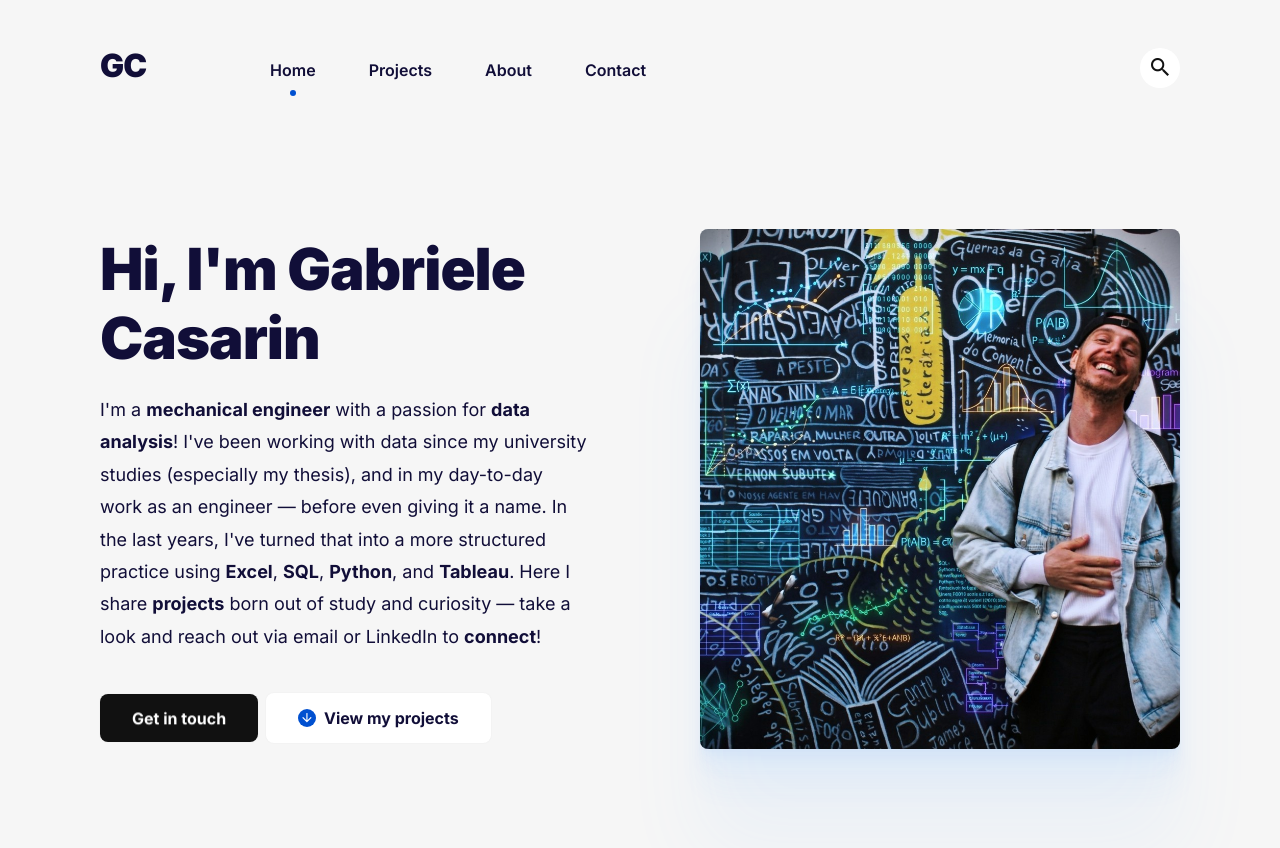
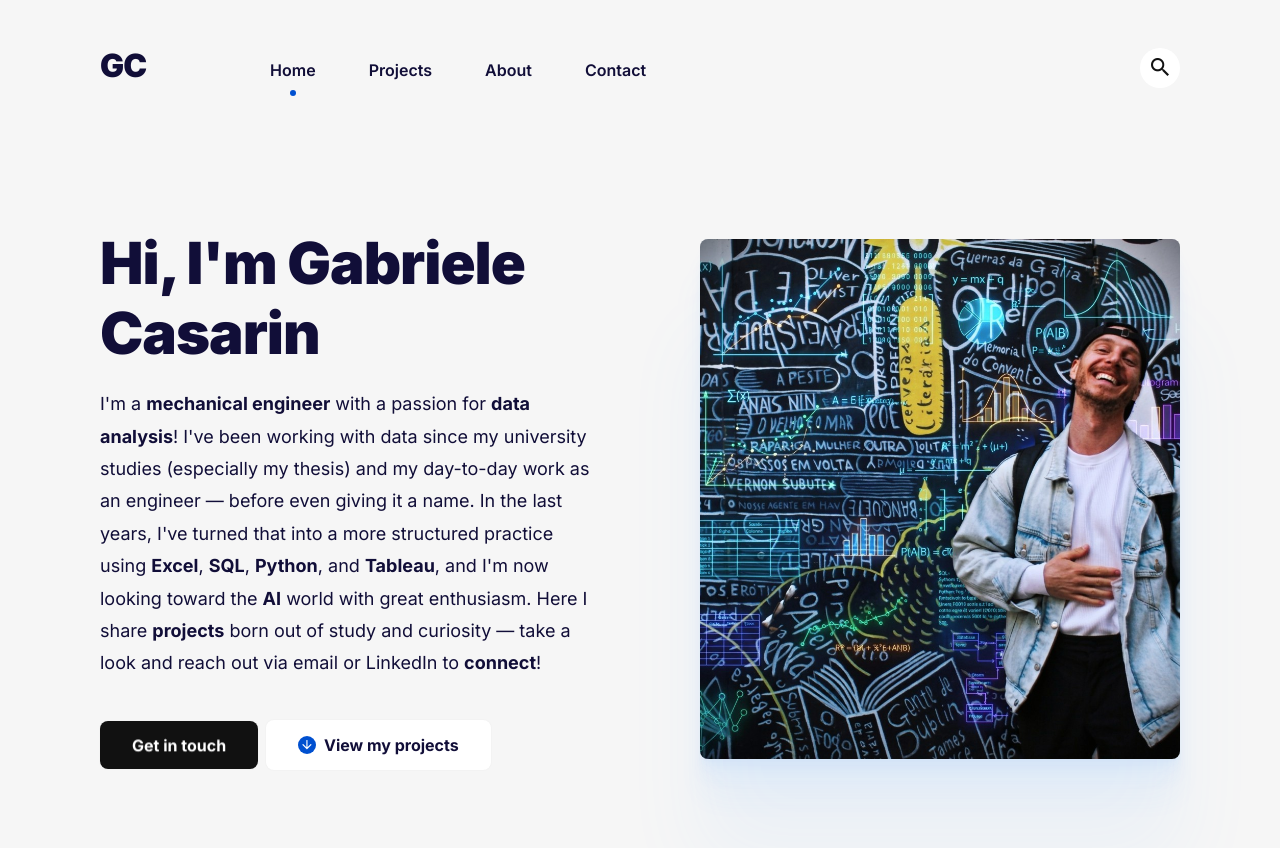
Before and after one commit to gcasarin/gcasarin.github.io, a Jekyll site: the page built from index.html, in a window 1280 px wide and 900 px high. Shown: the top 848 px of the window. Built offline with Jekyll 4.4.1, drawn with Linux system fonts in a browser that asks for light colours.

Commit message:
Update settings.yml

```diff
--- a/_data/settings.yml
+++ b/_data/settings.yml
@@ -36,7 +36,7 @@ footer_menu__settings:
 # Hero settings
 hero__settings:
   title: "Hi, I'm Gabriele Casarin"
-  description_html: "I'm a <strong>mechanical engineer</strong> with a passion for <strong>data analysis</strong>! I've been working with data since my university studies (especially my thesis), and in my day-to-day work as an engineer — before even giving it a name. In the last years, I've turned that into a more structured practice using <strong>Excel</strong>, <strong>SQL</strong>, <strong>Python</strong>, and <strong>Tableau</strong>. Here I share <strong/>projects</strong> born out of study and curiosity — take a look and reach out via email or LinkedIn to <strong>connect</strong>!"
+  description_html: "I'm a <strong>mechanical engineer</strong> with a passion for <strong>data analysis</strong>! I've been working with data since my university studies (especially my thesis) and my day-to-day work as an engineer — before even giving it a name. In the last years, I've turned that into a more structured practice using <strong>Excel</strong>, <strong>SQL</strong>, <strong>Python</strong>, and <strong>Tableau</strong>, and I'm now looking toward the <strong>AI</strong> world with great enthusiasm. Here I share <strong/>projects</strong> born out of study and curiosity — take a look and reach out via email or LinkedIn to <strong>connect</strong>!"
   image: "/images/cover_image_portfolio.jpeg"
   image_alt: "Gabriele Casarin's picture"
   cta_button: "Get in touch"
```
